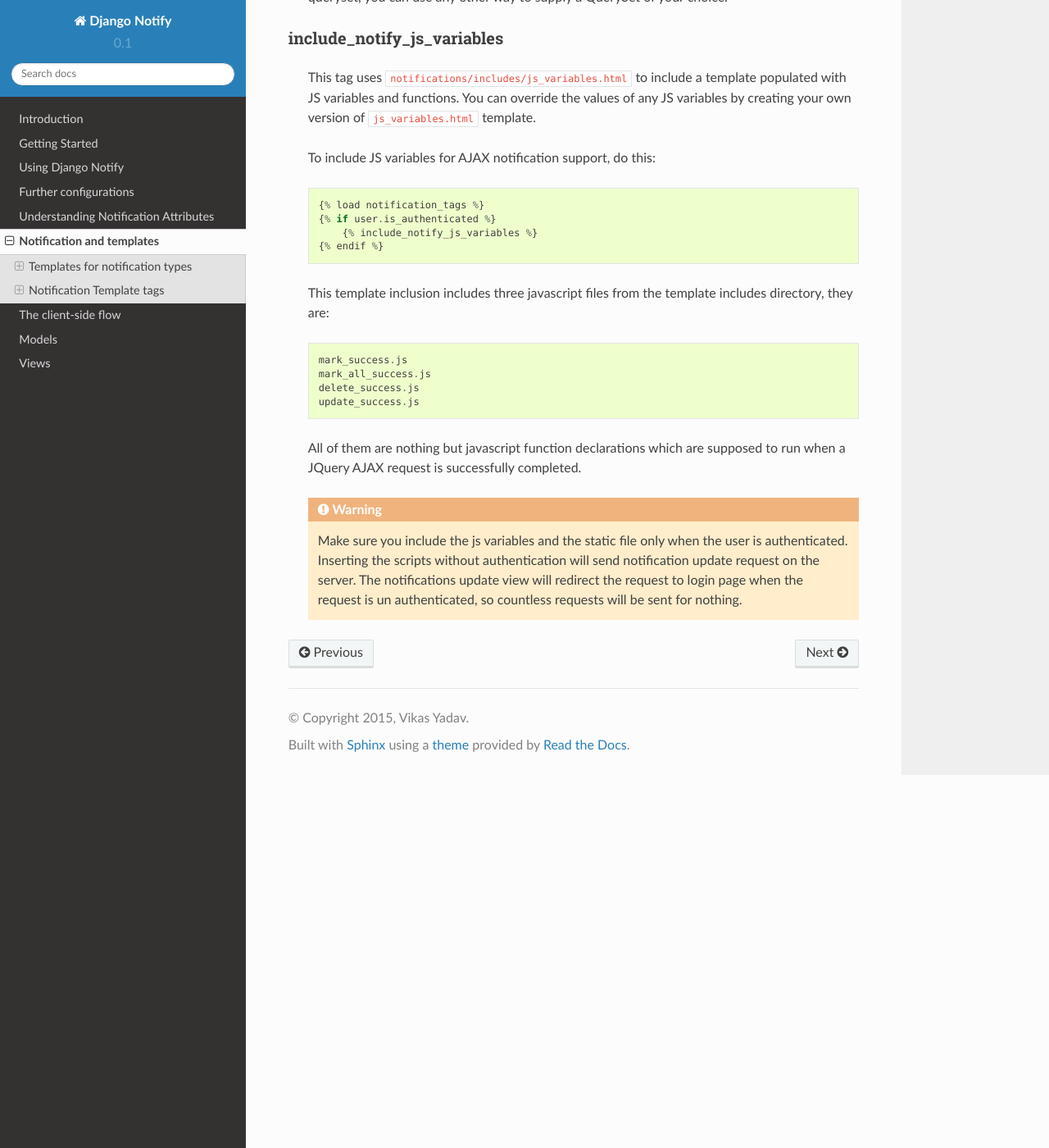
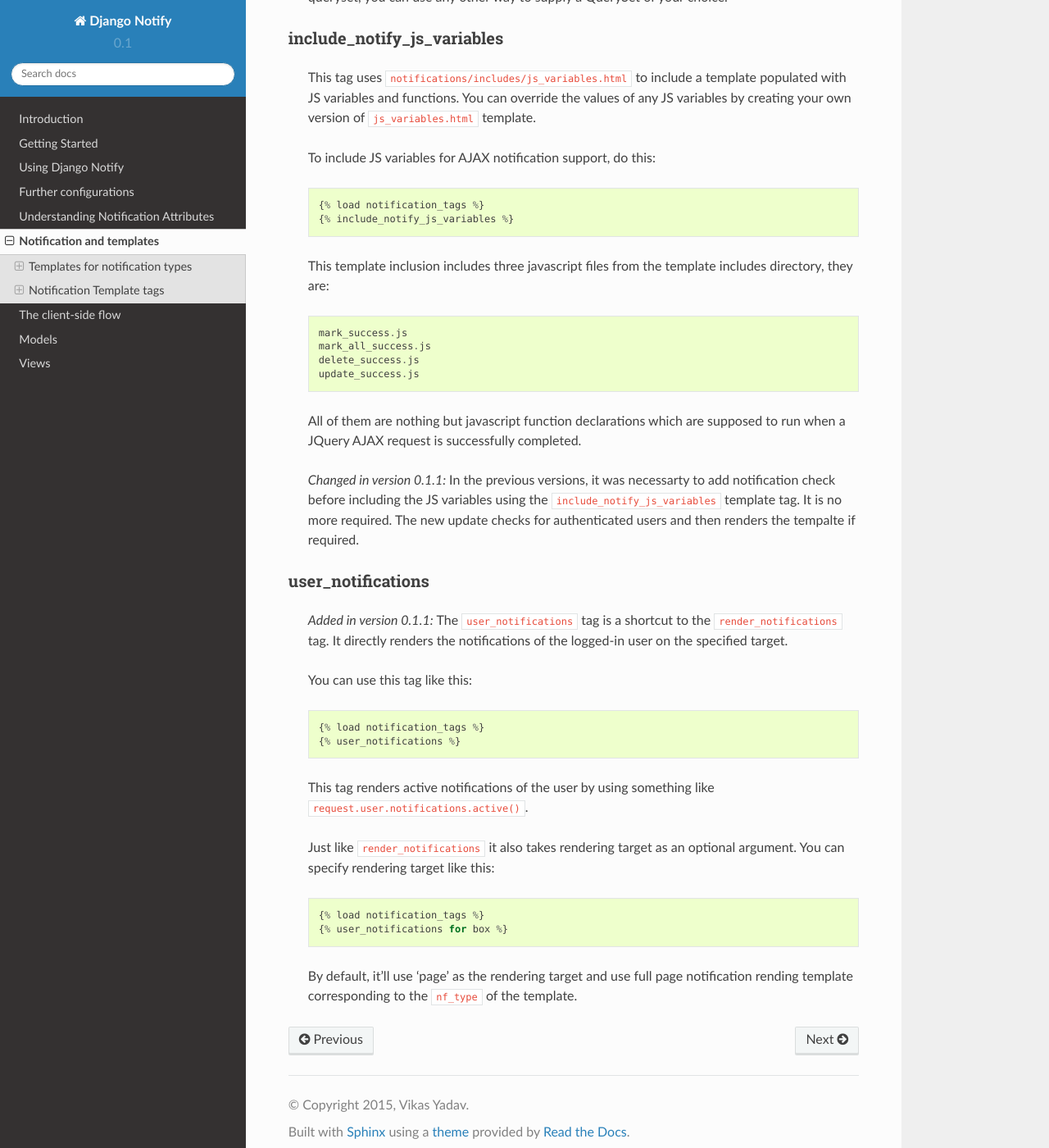
Before and after one commit to v1k45/django-notify-x, a Sphinx documentation site: the page built from docs/templates.rst, in a window 1280 px wide and 1400 px high, scrolled down 4107 px. Shown: the whole window at 82% size. Built offline with Sphinx 7.4.7 and the Read the Docs theme 2.0.0, drawn with Linux system fonts in a browser that asks for light colours.

Commit message:
Added template tag documentation

```diff
--- a/docs/templates.rst
+++ b/docs/templates.rst
@@ -158,9 +158,7 @@ include_notify_js_variables
     To include JS variables for AJAX notification support, do this::
 
         {% load notification_tags %}
-        {% if user.is_authenticated %}
-            {% include_notify_js_variables %}
-        {% endif %}
+        {% include_notify_js_variables %}
 
     This template inclusion includes three javascript files from the template includes directory, they are::
 
@@ -171,5 +169,25 @@ include_notify_js_variables
 
     All of them are nothing but javascript function declarations which are supposed to run when a JQuery AJAX request is successfully completed.
 
-    .. warning::
-        Make sure you include the js variables and the static file only when the user is authenticated. Inserting the scripts without authentication will send notification update request on the server. The notifications update view will redirect the request to login page when the request is un authenticated, so countless requests will be sent for nothing.
+    .. versionchanged:: 0.1.1
+        In the previous versions, it was necessarty to add notification check before including the JS variables using the ``include_notify_js_variables`` template tag. It is no more required. The new update checks for authenticated users and then renders the tempalte if required.
+
+user_notifications
+------------------
+
+    .. versionadded:: 0.1.1
+        The ``user_notifications`` tag is a shortcut to the ``render_notifications`` tag. It directly renders the notifications of the logged-in user on the specified target.
+
+    You can use this tag like this::
+
+        {% load notification_tags %}
+        {% user_notifications %}
+
+    This tag renders active notifications of the user by using something like ``request.user.notifications.active()``.
+
+    Just like ``render_notifications`` it also takes rendering target as an optional argument. You can specify rendering target like this::
+
+        {% load notification_tags %}
+        {% user_notifications for box %}
+
+    By default, it'll use 'page' as the rendering target and use full page notification rending template corresponding to the ``nf_type`` of the template.
```
Also changed, not shown: README.rst (+24 -5 lines).
